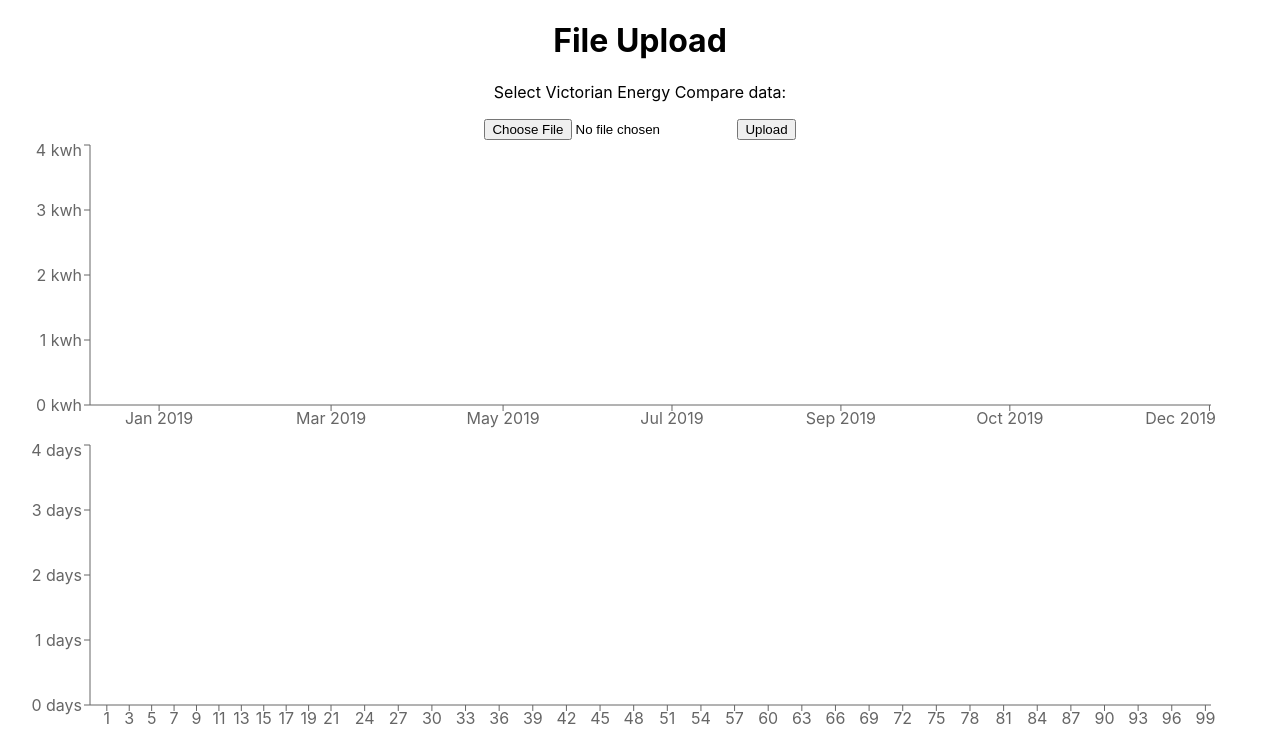
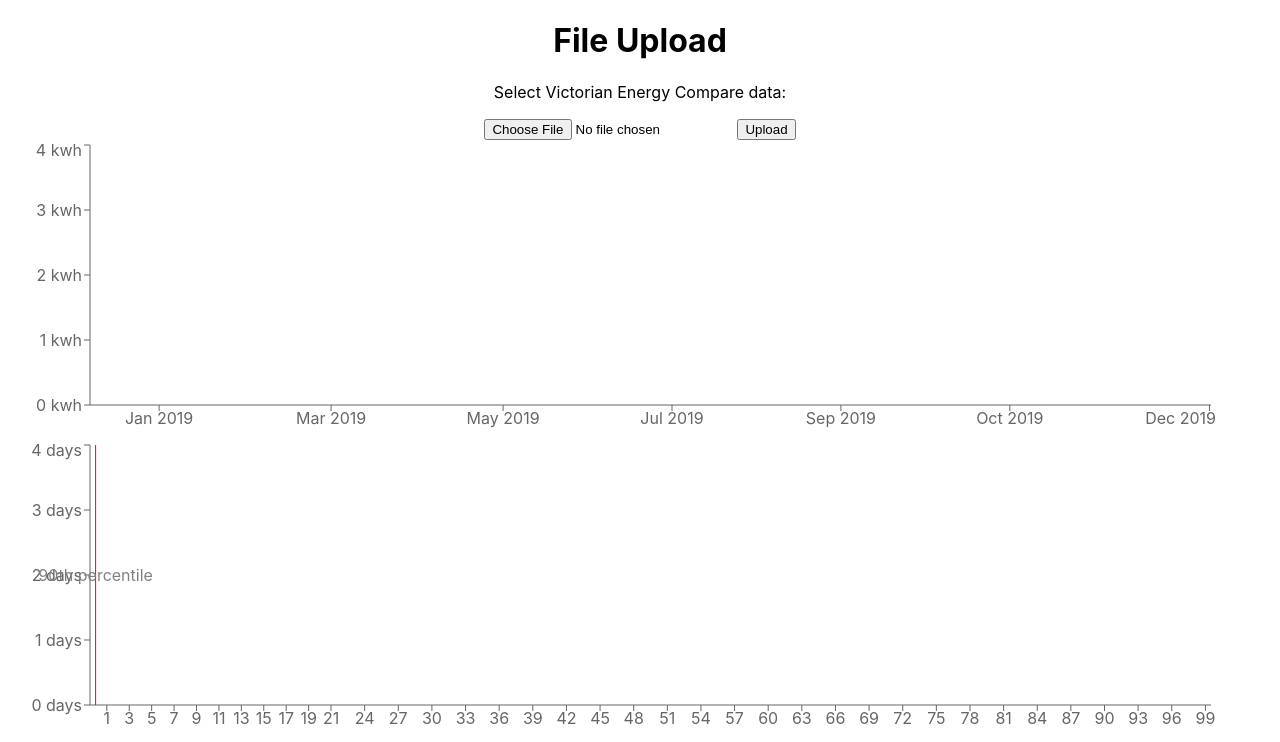
Before and after one commit to electric-decade/solar-calculator, a React (Create React App) app in the folder solar-ui/: page / in a window 1280 px wide. Shown: the top 742 px of the page. Built offline with nearby package versions, Linux system fonts and the light colour scheme.

Commit message:
Add ninetieth percentile on histograms.  Made export negative on solar chart.

```diff
--- a/solar-ui/src/ConsumptionHistogram.tsx
+++ b/solar-ui/src/ConsumptionHistogram.tsx
@@ -9,6 +9,7 @@ import {
   CartesianGrid,
   Legend,
   ResponsiveContainer,
+  ReferenceLine,
   Scatter,
   ScatterChart,
   Tooltip,
@@ -18,16 +19,21 @@ import {
 
 import { CalculatorData, ChartProps } from './Common';
 
+type ChartState = {
+    ninety: number
+}
 
-
-export default class ConsumptionHistogramChart extends Component<ChartProps> {
+export default class ConsumptionHistogramChart extends Component< ChartProps, ChartState> {
 
     static defaultProps = {
         data: [ { time:1, value:1}, { time:2, value:2}, { time:3, value:3}, { time:4, value:4} ]
     }
 
+    state: ChartState;
+
     constructor(props: ChartProps) {
         super(props)
+        this.state = {ninety: 0};
     }
 
     prepareData() {
@@ -41,11 +47,13 @@ export default class ConsumptionHistogramChart extends Component<ChartProps> {
         startDate.setMinutes(0);
         var data = [];
 
+        var totalDays = 0;
         if (this.props.vecData.consumption.length > 0) {
 
             var consumption = this.props.vecData.consumption;
             var max = 0;
             for (x=0; x < consumption.length; x++) {
+                totalDays++;
                 if (consumption[x].sum > max) {
                     max = consumption[x].sum;
                 }
@@ -62,6 +70,16 @@ export default class ConsumptionHistogramChart extends Component<ChartProps> {
             for (x=0; x < consumption.length; x++) {
                 var sum = Math.ceil(consumption[x].sum);
                 data[sum].days++;
+            }
+
+            var ninetieth = totalDays * 0.9;
+            var counter = 0;
+            for (x=0; x < data.length; x++) {
+                counter += data[x].days;
+                if (counter > ninetieth) {
+                    this.state.ninety = x;
+                    break;
+                }
             }
 
 
@@ -85,6 +103,7 @@ export default class ConsumptionHistogramChart extends Component<ChartProps> {
                     <XAxis  domain = {['auto', 'auto']} />
                     <YAxis unit=" days"/>
                     <Tooltip />
+                    <ReferenceLine x={this.state.ninety} stroke="red" label="90th percentile" />
                     <Bar  dataKey="days" stroke="#8884d8" stackId="a" />
                 </BarChart>
             </ResponsiveContainer>
--- a/solar-ui/src/DailySolarChart.tsx
+++ b/solar-ui/src/DailySolarChart.tsx
@@ -74,7 +74,7 @@ export default class DailySolarChart extends Component<ChartProps> {
                     }
                 }
 
-                data.push( { time: day.getTime(), import: sumImportKwh, export: sumExportKwh, solar: sumConsumeSolarKwh } );
+                data.push( { time: day.getTime(), import: sumImportKwh, export: -sumExportKwh, solar: sumConsumeSolarKwh } );
 
                 cost+= .9236;
                 cost+= (.2927 * sumImportKwh);
@@ -110,7 +110,7 @@ export default class DailySolarChart extends Component<ChartProps> {
                     <Tooltip labelFormatter={t => moment(t).format('DD MMM YYYY')} />
                     <Bar  dataKey="solar" stroke="#008800" stackId="a" unit=" kwh"  />
                     <Bar  dataKey="import" stroke="#880000" stackId="a" unit=" kwh"  />
-                    <Bar  dataKey="export" stroke="#000088" stackId="a" unit=" kwh"  />
+                    <Bar  dataKey="export" stroke="#000088" stackId="b" unit=" kwh"  />
 
                 </BarChart>
             </ResponsiveContainer>
--- a/solar-ui/src/ImportHistogram.tsx
+++ b/solar-ui/src/ImportHistogram.tsx
@@ -9,6 +9,7 @@ import {
   CartesianGrid,
   Legend,
   ResponsiveContainer,
+  ReferenceLine,
   Scatter,
   ScatterChart,
   Tooltip,
@@ -18,16 +19,22 @@ import {
 
 import { CalculatorData, ChartProps } from './Common';
 
+type ChartState = {
+    ninety: number
+}
 
 
-export default class DailySolarChart extends Component<ChartProps> {
+export default class DailySolarChart extends Component<ChartProps, ChartState> {
 
     static defaultProps = {
         data: []
     }
 
+    state: ChartState;
+
     constructor(props: ChartProps) {
         super(props)
+        this.state = {ninety: 0};
     }
 
 
@@ -51,7 +58,9 @@ export default class DailySolarChart extends Component<ChartProps> {
 
             var maxImport = 0;
             var cost = 0;
+            var dayCount = 0;
             for (x=0; x < consumption.length; x++) {
+                dayCount++;
                 var day = new Date();
                 day.setFullYear(consumption[x].date[0],consumption[x].date[1]-1,consumption[x].date[2]-1);
                 day.setHours(0);
@@ -97,6 +106,16 @@ export default class DailySolarChart extends Component<ChartProps> {
             }
 
 
+            var ninetieth = dayCount * 0.9;
+            var counter = 0;
+            for (x=0; x < data.length; x++) {
+                counter += data[x].days;
+                if (counter > ninetieth) {
+                    this.state.ninety = x;
+                    break;
+                }
+            }
+
 
         } else {
 
@@ -118,6 +137,7 @@ export default class DailySolarChart extends Component<ChartProps> {
                     <XAxis domain = {['auto', 'auto']} />
                     <YAxis unit=" days"/>
                     <Tooltip  />
+                    <ReferenceLine x={this.state.ninety} stroke="red" label="90th percentile" />
                     <Bar  dataKey="days" stroke="#880000"  unit=" days"  />
 
                 </BarChart>
```
